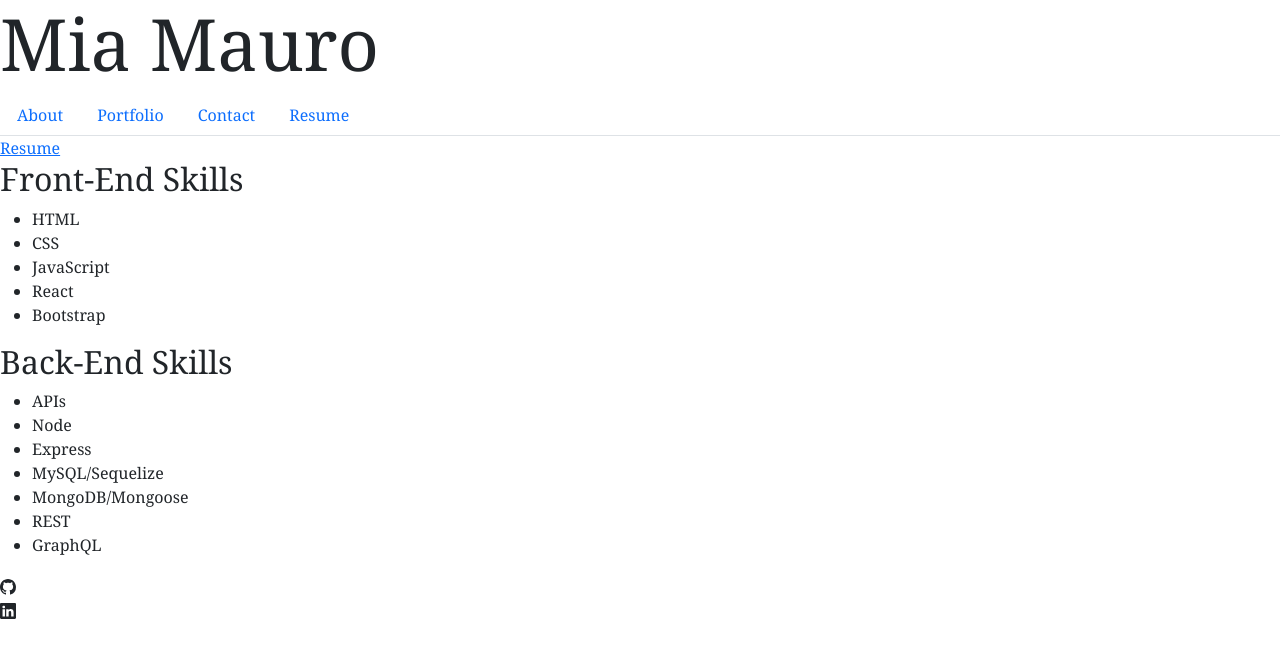
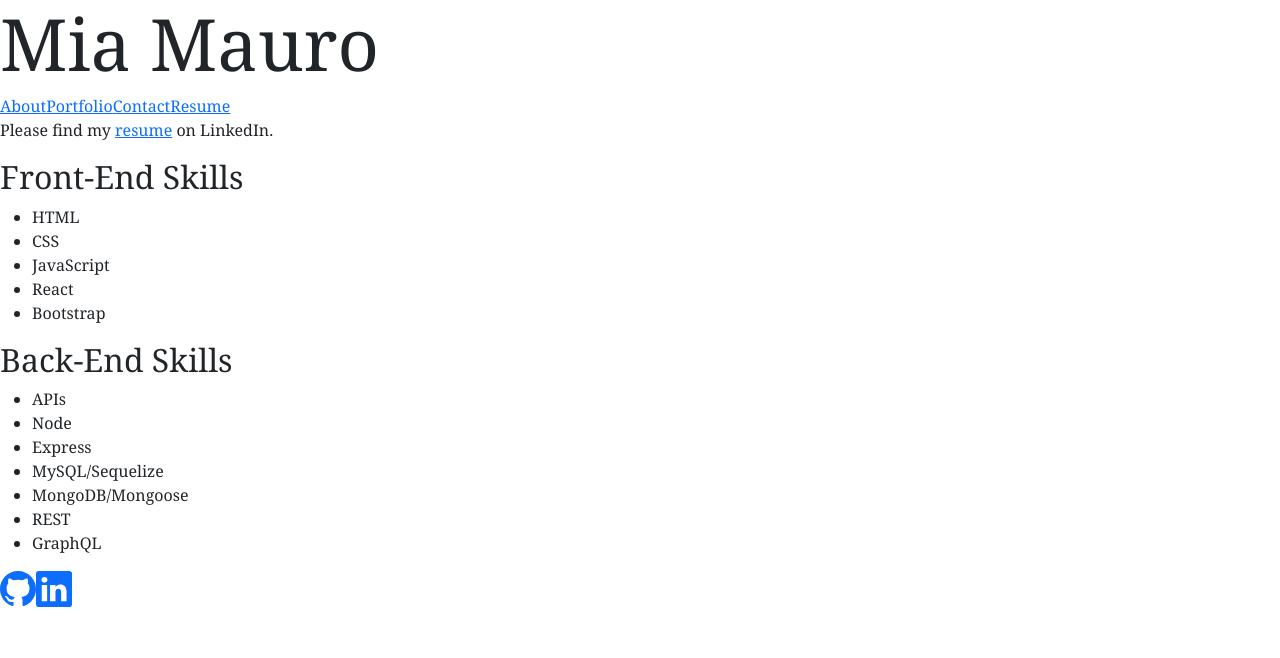
Before and after one commit to miamauro/react-portfolio, a React (Create React App) app: page /resume in a window 1280 px wide. Shown: the top 658 px of the page. Built offline with nearby package versions, Linux system fonts and the light colour scheme.

Commit message:
added github and linkedin profiles

```diff
--- a/src/components/Footer.js
+++ b/src/components/Footer.js
@@ -2,32 +2,35 @@ import React from "react";
 
 function Footer() {
   return (
-    <>
-      <div>
+    <div className="col">
+      <a href="https://github.com/miamauro" target="_blank">
         <svg
           xmlns="http://www.w3.org/2000/svg"
-          width="16"
-          height="16"
+          width="36"
+          height="36"
           fill="currentColor"
           class="bi bi-github"
           viewBox="0 0 16 16"
         >
           <path d="M8 0C3.58 0 0 3.58 0 8c0 3.54 2.29 6.53 5.47 7.59.4.07.55-.17.55-.38 0-.19-.01-.82-.01-1.49-2.01.37-2.53-.49-2.69-.94-.09-.23-.48-.94-.82-1.13-.28-.15-.68-.52-.01-.53.63-.01 1.08.58 1.23.82.72 1.21 1.87.87 2.33.66.07-.52.28-.87.51-1.07-1.78-.2-3.64-.89-3.64-3.95 0-.87.31-1.59.82-2.15-.08-.2-.36-1.02.08-2.12 0 0 .67-.21 2.2.82.64-.18 1.32-.27 2-.27.68 0 1.36.09 2 .27 1.53-1.04 2.2-.82 2.2-.82.44 1.1.16 1.92.08 2.12.51.56.82 1.27.82 2.15 0 3.07-1.87 3.75-3.65 3.95.29.25.54.73.54 1.48 0 1.07-.01 1.93-.01 2.2 0 .21.15.46.55.38A8.012 8.012 0 0 0 16 8c0-4.42-3.58-8-8-8z" />
         </svg>
-      </div>
-      <div>
+      </a>
+      <a
+        href="https://www.linkedin.com/in/mia-mauro-439a2626b/"
+        target="_blank"
+      >
         <svg
           xmlns="http://www.w3.org/2000/svg"
-          width="16"
-          height="16"
+          width="36"
+          height="36"
           fill="currentColor"
           class="bi bi-linkedin"
           viewBox="0 0 16 16"
         >
           <path d="M0 1.146C0 .513.526 0 1.175 0h13.65C15.474 0 16 .513 16 1.146v13.708c0 .633-.526 1.146-1.175 1.146H1.175C.526 16 0 15.487 0 14.854V1.146zm4.943 12.248V6.169H2.542v7.225h2.401zm-1.2-8.212c.837 0 1.358-.554 1.358-1.248-.015-.709-.52-1.248-1.342-1.248-.822 0-1.359.54-1.359 1.248 0 .694.521 1.248 1.327 1.248h.016zm4.908 8.212V9.359c0-.216.016-.432.08-.586.173-.431.568-.878 1.232-.878.869 0 1.216.662 1.216 1.634v3.865h2.401V9.25c0-2.22-1.184-3.252-2.764-3.252-1.274 0-1.845.7-2.165 1.193v.025h-.016a5.54 5.54 0 0 1 .016-.025V6.169h-2.4c.03.678 0 7.225 0 7.225h2.4z" />
         </svg>
-      </div>
-    </>
+      </a>
+    </div>
   );
 }
 
--- a/src/components/Nav.js
+++ b/src/components/Nav.js
@@ -1,28 +1,20 @@
-import React from 'react'
+import React from "react";
 import { Link } from "react-router-dom";
 
 function Nav() {
   return (
-    <ul className="nav nav-tabs">
+    <ul className="nav">
       <li className="nav-item">
-        <Link className="nav-link" to="/">
-          About
-        </Link>
+        <Link to="/">About</Link>
       </li>
-      <li className="nav-item">
-        <Link className="nav-link" to="/portfolio">
-          Portfolio
-        </Link>
+      <li>
+        <Link to="/portfolio">Portfolio</Link>
       </li>
-      <li className="nav-item">
-        <Link className="nav-link" to="/contact">
-          Contact
-        </Link>
+      <li>
+        <Link to="/contact">Contact</Link>
       </li>
-      <li className="nav-item">
-        <Link className="nav-link" to="/resume">
-          Resume
-        </Link>
+      <li>
+        <Link to="/resume">Resume</Link>
       </li>
     </ul>
   );
--- a/src/components/pages/Resume.js
+++ b/src/components/pages/Resume.js
@@ -3,7 +3,18 @@ import React from "react";
 function Resume() {
   return (
     <>
-      <a href="#">Resume</a>
+      <p>
+        Please find my{" "}
+        <span>
+          <a
+            href="https://www.linkedin.com/in/mia-mauro-439a2626b/"
+            target="_blank"
+          >
+            resume
+          </a>
+        </span>{" "}
+        on LinkedIn.
+      </p>
       <div>
         <h2>Front-End Skills</h2>
         <ul>
```
